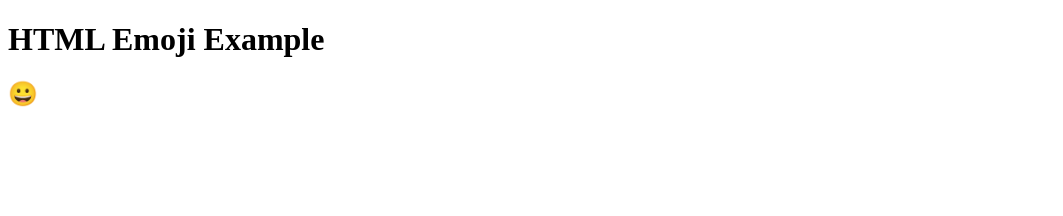
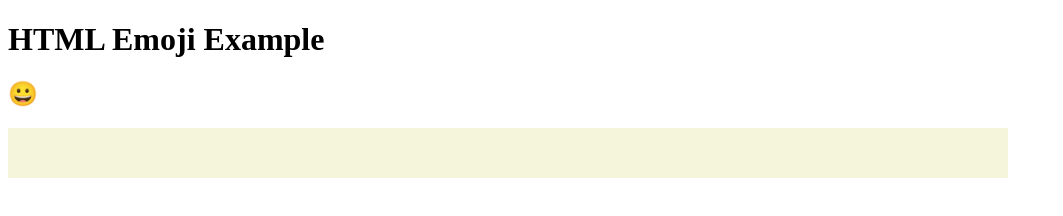
Before and after one commit to Shelbiess/MarieShelbie, a plain HTML site: page index.html in a window 1280 px wide. Shown: the whole page, without its empty margins (0-1063 px from the left). Drawn offline with Linux system fonts and the light colour scheme.

Commit message:
Update index.html

```diff
--- a/index.html
+++ b/index.html
@@ -1,6 +1,7 @@
 <!doctype html>
 <html>
 <head>
+  <link rel="stylesheet" href="main-css.css">
 <meta charset="UTF-8">
 <title>Demo Layout</title>
 </head>
```
